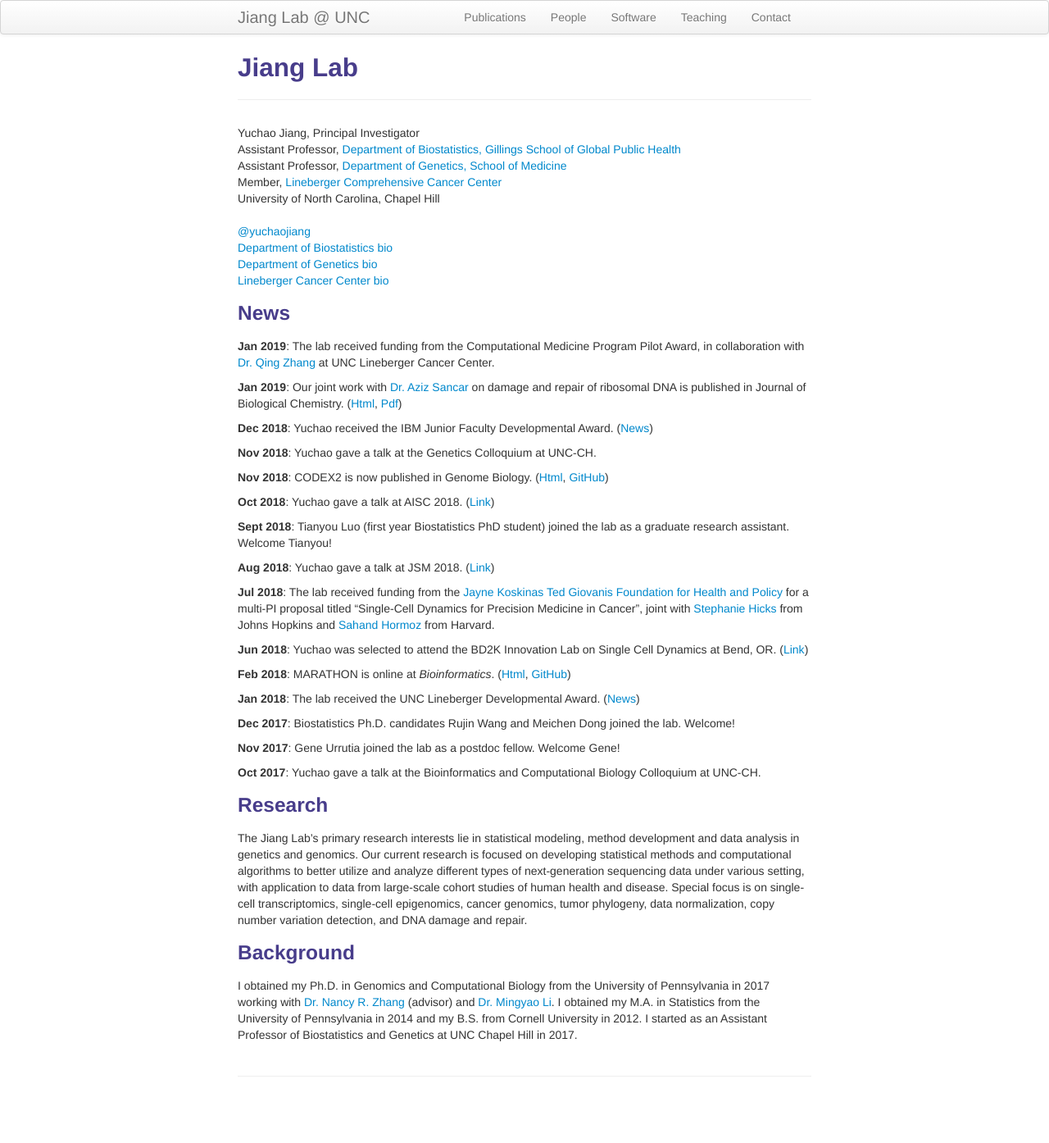
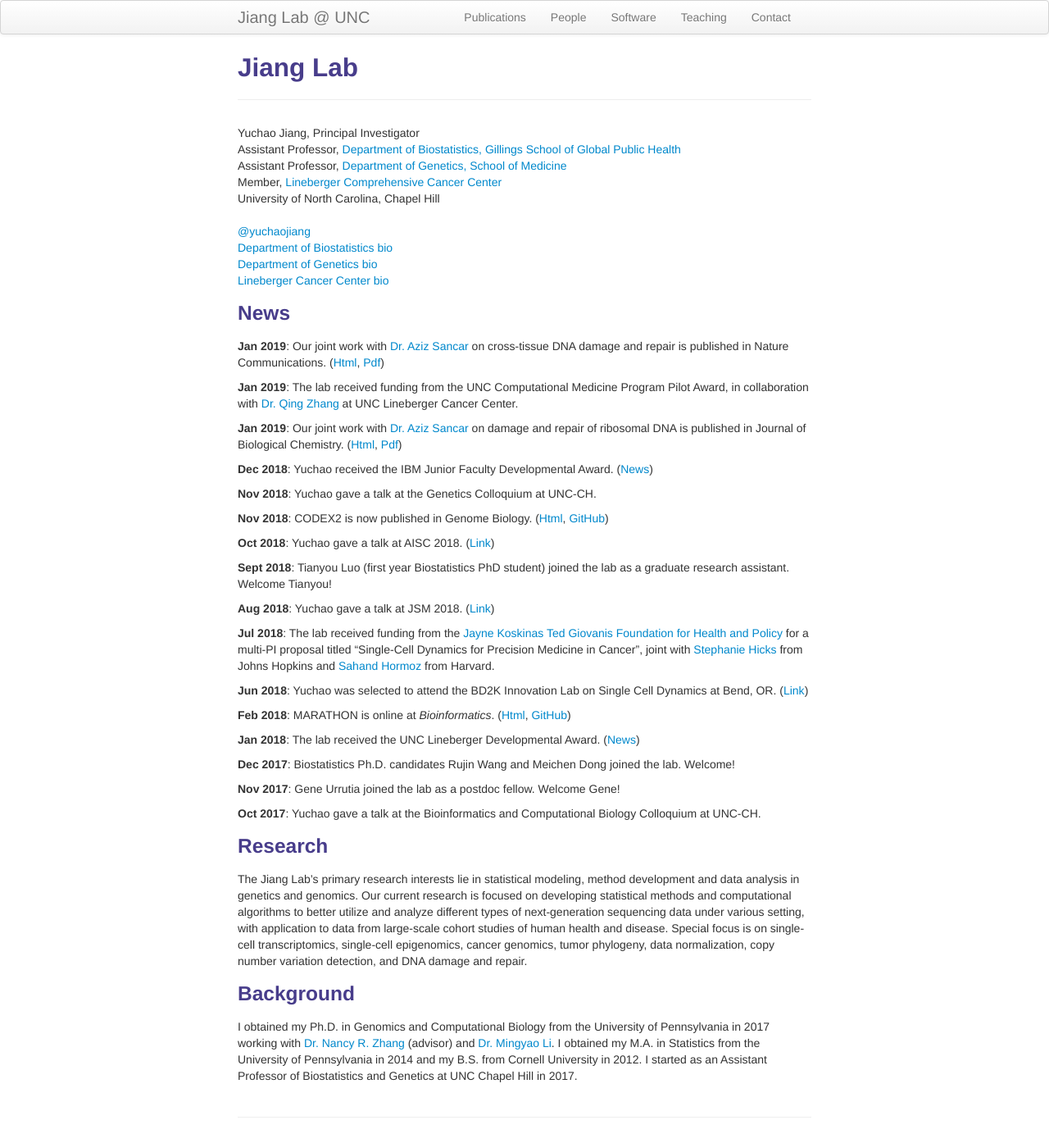
Before and after one commit to yuchaojiang/yuchaojiang.github.io, a Jekyll site: the page built from index.md, in a window 1280 px wide. Shown: the whole page at 82% size. Built offline with Jekyll 4.4.1, drawn with Linux system fonts in a browser that asks for light colours; before the commit the page ends 1344 px from its top, so only the background shows below that.

Commit message:
Update index.md

```diff
--- a/index.md
+++ b/index.md
@@ -25,7 +25,9 @@ description: I am an Assistant Professor in the Department of Biostatistics and
 </div>
 
 ### News
-**Jan 2019**: The lab received funding from the Computational Medicine Program Pilot Award, in collaboration with [Dr. Qing Zhang](https://www.med.unc.edu/pathology/faculty-2/dplm-faculty-profiles2014dr-zhang/) at UNC Lineberger Cancer Center.
+**Jan 2019**: Our joint work with [Dr. Aziz Sancar](http://sancarlab.unc.edu/) on cross-tissue DNA damage and repair is published in Nature Communications. ([Html](https://www.nature.com/articles/s41467-019-08290-2), [Pdf](https://www.nature.com/articles/s41467-019-08290-2.pdf))
+
+**Jan 2019**: The lab received funding from the UNC Computational Medicine Program Pilot Award, in collaboration with [Dr. Qing Zhang](https://www.med.unc.edu/pathology/faculty-2/dplm-faculty-profiles2014dr-zhang/) at UNC Lineberger Cancer Center.
 
 **Jan 2019**: Our joint work with [Dr. Aziz Sancar](http://sancarlab.unc.edu/) on damage and repair of ribosomal DNA is published in Journal of Biological Chemistry. ([Html](http://www.jbc.org/content/294/1/210.short), [Pdf](http://www.jbc.org/content/294/1/210.full.pdf))
 
```
